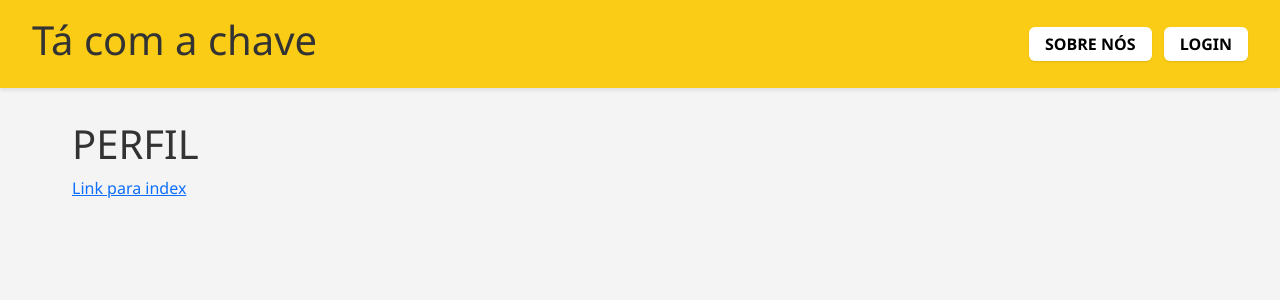
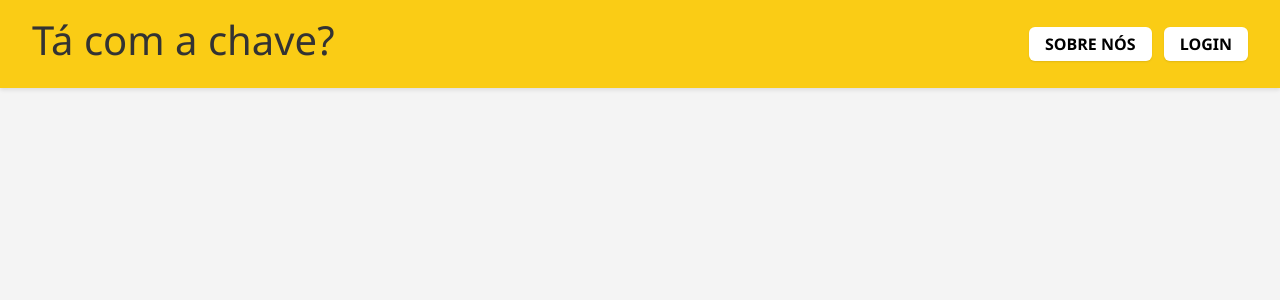
Before and after one commit to gustavo-bragaa/tacomachave, a Django app: page //perfil in a window 1280 px wide. Shown: the top 300 px of the page. Run offline with Django 5.2, Linux system fonts and the light colour scheme.

Commit message:
Correção de erros

```diff
--- a/core/static/style.css
+++ b/core/static/style.css
@@ -50,10 +50,3 @@ body{
   .nav-buttons button:hover {
     background-color: #e4e4e4;
   }
-
-
-  main {
-    padding: 2rem;
-    max-width: 1200px;
-    margin: 0 auto;
-  }
--- a/core/templates/base/base.html
+++ b/core/templates/base/base.html
@@ -19,8 +19,8 @@
     {% include './cabecalho.html' %}
 
 
-<main>
-    {% block 'content' %}
+<main class="container">
+    {% block content %}
     {% endblock %}
 </main>
 
--- a/core/templates/base/cabecalho.html
+++ b/core/templates/base/cabecalho.html
@@ -10,7 +10,7 @@
 <body>
     <header class="header">
         <div class="logo">
-            <h1>Tá com a chave</h1>
+            <h1>Tá com a chave?</h1>
         </div>
 
         <nav class="nav-buttons">
```
Also changed, not shown: core/templates/index.html (+5 -4 lines).
